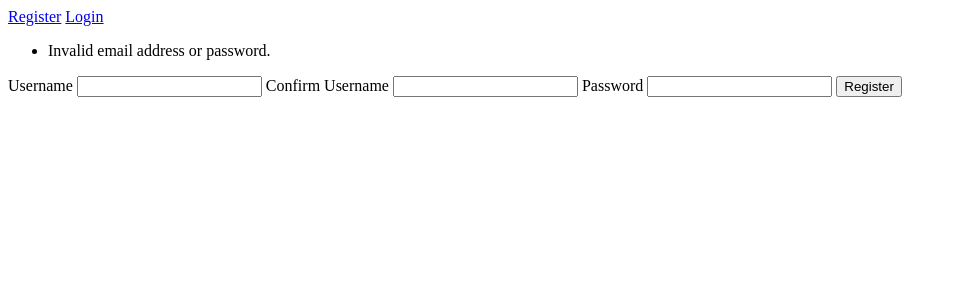
After one commit to MaisonEP/Flask-blog-site, a Flask app: page /register in a window 1280 px wide. The commit adds this page. Shown: the top 300 px of the page, without its empty margins (0-957 px from the left). Run offline with Flask 2, Linux system fonts and the light colour scheme.

Commit message:
base website

```diff
--- /dev/null
+++ b/blog/forms.py
@@ -0,0 +1,29 @@
+from flask_wtf import FlaskForm
+from wtforms import StringField, PasswordField, SubmitField
+from wtforms.validators import DataRequired
+from blog.models import User
+from wtforms.validators import ValidationError, EqualTo, Regexp
+
+
+class RegistrationForm(FlaskForm):
+    username = StringField('Username', validators=[DataRequired()])
+    confirm_username = StringField('Confirm Username',validators=[DataRequired()])
+    password = PasswordField('Password', validators=[DataRequired()])
+    submit = SubmitField('Register')
+
+    def validate_username(self, username):
+        user = User.query.filter_by(username=username.data).first()
+        if user is not None:
+            raise ValidationError('Username already exist. Please choose a differentone.')
+        username = StringField('Username',validators=[DataRequired(),
+        Regexp('^[a-z]{6,8}$',message='Your username should be between 6 and 8 characters long, and can only contain lowercase letters.')])
+        username = StringField('Username', validators=[DataRequired(),
+        Regexp(...),EqualTo('confirm_username', message='Usernames do not match. Try again')])
+
+
+
+
+class LoginForm(FlaskForm):
+    username = StringField('Username',validators=[DataRequired()])
+    password = PasswordField('Password',validators=[DataRequired()])
+    submit = SubmitField('Login')
--- a/blog/routes.py
+++ b/blog/routes.py
@@ -1,12 +1,65 @@
-from flask import Flask, render_template, url_for
+from flask import render_template, url_for
+from blog import app, db
+from blog.models import Post, User
+from blog.forms import RegistrationForm, LoginForm, User
+from flask import redirect, request, flash
+from flask_login import login_user, logout_user,  current_user
 
-from blog import app
 
+
+
+
+@app.route("/")
 
 @app.route("/home")
 def home():
-    return render_template('home.html', title='Home')
+    if current_user.is_authenticated:
+        posts = Post.query.all()
+        return render_template('home.html', posts=posts)
+    else:
+        return redirect(url_for('login'))
 
 @app.route("/about")
 def about():
-    return render_template('about.html', title='About Me')
+    if current_user.is_authenticated:
+        return render_template('about.html', title='About Me')
+    else:
+        return redirect(url_for('login'))
+
+@app.route("/register",methods=['GET','POST'])
+def register():
+    form = RegistrationForm()
+    if form.validate_on_submit():
+        user = User(username=form.username.data, password=form.password.data)
+        db.session.add(user)
+        db.session.commit()
+        flash('Registration successful!')
+        return redirect(url_for('registered'))
+    else:
+            flash('Invalid email address or password.')
+
+    return render_template('register.html',title='Register',form=form)
+
+@app.route("/registered")
+def registered():
+    return render_template('registered.html', title='Thanks!')
+
+@app.route("/login",methods=['GET','POST'])
+def login():
+    form = LoginForm()
+    if form.validate_on_submit():
+        user = User.query.filter_by(username=form.username.data).first()
+        if user is not None and user.verify_password(form.password.data):
+            login_user(user)
+            flash('You\'ve successfully logged in.')
+        return redirect(url_for('home'))
+    else:
+            flash('Invalid username address or password.')
+    return render_template('login.html',title='Login',form=form)
+
+@app.route("/logout")
+def logout():
+
+        logout_user()
+        flash('Logout successful. Bye!')
+        return redirect(url_for('home'))
--- a/blog/static/styles.css
+++ b/blog/static/styles.css
@@ -0,0 +1,3 @@
+div {
+    background-color: rgb(255, 255, 255);
+}
--- a/blog/templates/layout.html
+++ b/blog/templates/layout.html
@@ -4,13 +4,33 @@
 <head>
     <meta charset="utf-8">
     <title>My Wonderful Site</title>
+    {% if current_user.is_authenticated %}
     <a href="{{ url_for('home') }}">Home</a>&nbsp
     <a href="{{ url_for('about') }}">About Me</a>
-    <link rel=stylesheet type=text/css href="{{ url_for('static',filename='style.css') }}">
+    <a href="{{ url_for('logout') }}">Logout</a>
+
+    {% else %}
+    <a href=" {{ url_for('register') }}">Register</a>
+    <a href="{{ url_for('login') }}">Login</a>
+
+    {% endif %}
+
+    <link rel="stylesheet" type="text/css" href="{{ url_for('static',filename='styles.css') }}">
 </head>
 
 <body>
     <div id="header">
+    </div>
+    <div>
+        {% with messages = get_flashed_messages() %}
+        {% if messages %}
+        <ul class=flashes>
+            {% for message in messages %}
+            <li>{{ message }}</li>
+            {% endfor %}
+        </ul>
+        {% endif %}
+        {% endwith %}
     </div>
     <div id="content">
         {% block content %}
--- /dev/null
+++ b/blog/templates/register.html
@@ -0,0 +1,13 @@
+{% extends "layout.html" %}
+{%block content%}
+
+<form method="POST" action="">
+    {{ form.csrf_token }}
+    {{ form.username.label }} {{ form.username }}
+    {{ form.confirm_username.label }} {{ form.confirm_username }}
+    {{ form.password.label }} {{ form.password }}
+    <input type="submit" value="Register">
+</form>
+
+
+{% endblock content %}
--- /dev/null
+++ b/blog/templates/registered.html
@@ -0,0 +1 @@
+{% extends "layout.html" %}
```
Also changed, not shown: blog/__init__.py (+13 -0 lines), blog/models.py (added, +38 -0 lines), blog/templates/home.html (+7 -1 lines), blog/templates/login.html (added, +10 -0 lines), blog/blog.db (added), blog/templates/logout.html (added), wsgi.py (line endings or trailing spaces), 1 other file.
